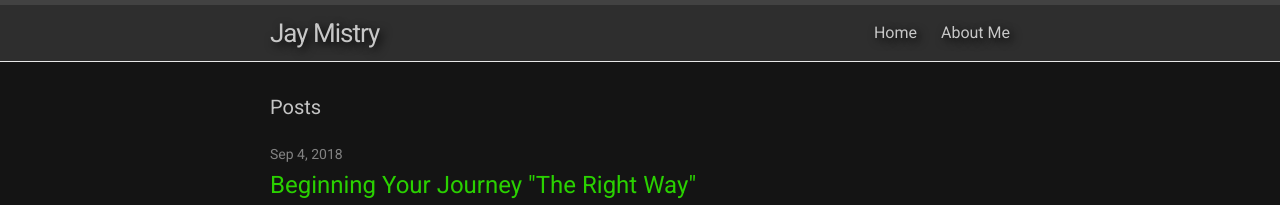
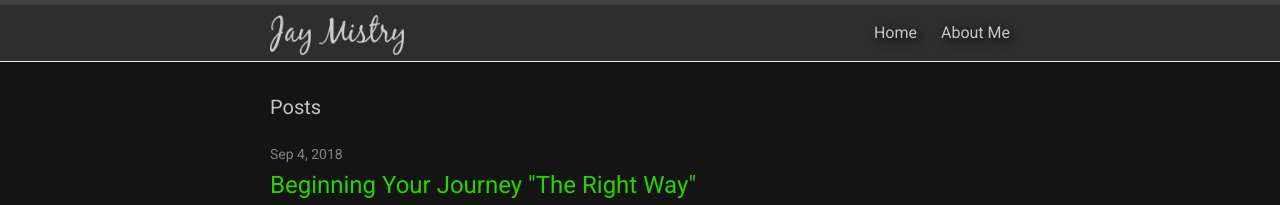
Before and after one commit to rossoskull/blog, a Jekyll site: the page built from index.html, in a window 1280 px wide. Shown: the top 205 px of the page. Built offline with Jekyll 4.4.1, drawn with Linux system fonts in a browser that asks for light colours.

Commit message:
Added jm logo

```diff
--- a/_includes/header.html
+++ b/_includes/header.html
@@ -2,7 +2,7 @@
 
   <div class="wrapper">
 
-    <a class="site-title" href="{{ site.baseurl }}/">{{ site.name-title }}</a>
+    <a class="site-title" href="{{ site.baseurl }}/"><img class="site-title-image" src="/assets/images/jaymistry.png"></a>
 
     <nav class="site-nav">
       <a href="#" class="menu-icon">
--- a/_sass/_layout.scss
+++ b/_sass/_layout.scss
@@ -23,11 +23,16 @@
     letter-spacing: -1px;
     margin-bottom: 0;
     float: left;
+    height: 100%;
 
     &,
     &:visited {
         color: rgb(199, 199, 199);
     }
+}
+
+.site-title-image {
+    height: 40px;
 }
 
 .site-nav {
```
Also changed, not shown: assets/images/jaymistry.png (added), 9 other files.
